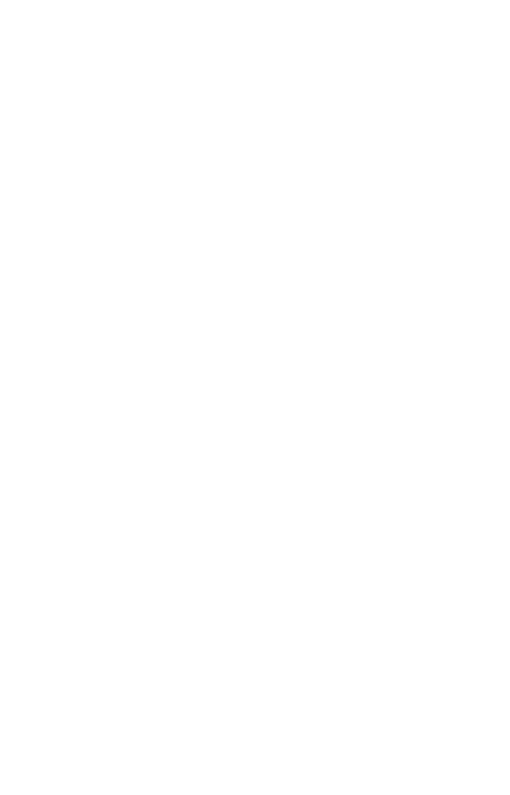
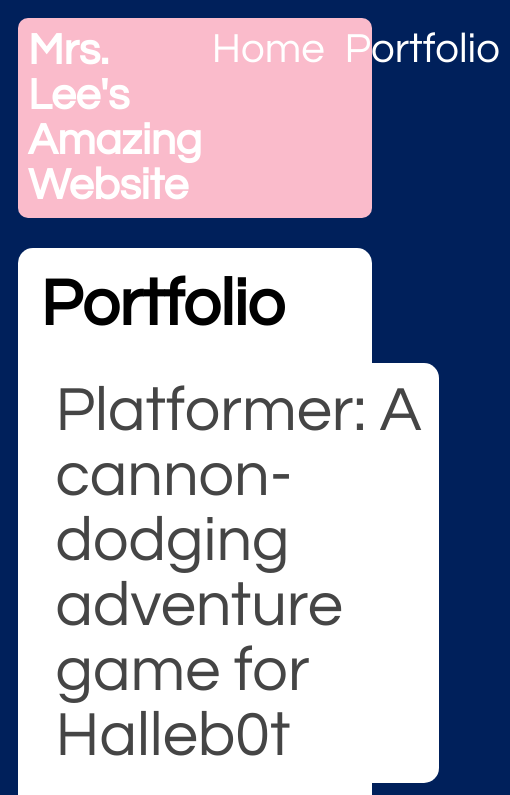
Before and after one commit to jaimejolee/mrslees25.github.io, a plain HTML site: page portfolio.html in a window 390 px wide. Shown: the top 795 px of the page, 510 px wide, since content can reach past the window. Drawn offline with Linux system fonts and the light colour scheme.

Commit message:
portfolio css and html

```diff
--- a/index.html
+++ b/index.html
@@ -3,6 +3,7 @@
   <head>
     <title>Mrs. Lee's S25 Class</title>
     <link rel="stylesheet" href="style.css" />
+    <link rel="icon" type="image/x-icon" href="fav2.jpg">
   </head>
 
   <body>
--- a/portfolio.html
+++ b/portfolio.html
@@ -0,0 +1,41 @@
+<!DOCTYPE html>
+<html>
+  <head>
+    <title>Mrs. Lee's S25 Class</title>
+    <link rel="stylesheet" href="style.css" />
+  </head>
+
+  <body>
+    <!-- All content goes here -->
+    <div id="all-contents">
+        <nav>
+            <h1>Mrs. Lee's Amazing Website</h1>
+            <ul id="nav-ul">
+                <li class="nav-li">
+                  <a href="index.html">Home</a>
+                </li>
+                <li class="nav-li">
+                  <a href="portfolio.html">Portfolio</a>
+                </li>
+              </ul>
+        </nav>
+
+        <main>
+            <div class="content">
+                <h1>Portfolio</h1>
+                <ul id="portfolio">
+                    <li>
+                        <a href="fsd-projects/platformer/">Platformer: A cannon-dodging adventure game for Halleb0t</a>
+                      </li>
+                      <li>
+                        <a href="fsd-projects/bouncing-box/">Bouncing Box: A fun introduction to web game development</a>
+                      </li>
+                      <li>
+                        <a href="fsd-projects/circularity/">Circularity: A poetic motion experiment with circles</a>
+                      </li>
+                </ul>
+              </div>
+        </main>
+    </div>
+  </body>
+</html>
--- a/style.css
+++ b/style.css
@@ -17,6 +17,7 @@
     display: flex;
     padding: 10px;
     margin-bottom: 20px;
+    border-radius: 10px;
 }
 
 h1 {
@@ -49,6 +50,7 @@
     background: white;
     display: flex;
     margin-top: 20px;
+    border-radius: 10px;
 }
 
 .sidebar {
@@ -67,11 +69,89 @@
 
 /* interests section styles */
 #interests {
-    border: 4px silver ridge;
+    border: 4px #00205b;
     padding: 8px;
     margin-top: 20px;
+    border-radius: 10px;
+    border-style: dotted;
 }
 
 h2, h3 {
     margin: 0px;
 }
+
+/* Portfolio styles */
+.content h1 {
+    color: black;
+  }
+
+  #portfolio {
+    list-style-type: none;
+    padding-left: 0;
+  }
+
+  #portfolio li {
+    background: #fff;
+    padding: 10px;
+    border-radius: 10px;
+    margin-bottom: 10px;
+  }
+
+  #portfolio li:hover {
+    background: #eee;
+  }
+
+  #portfolio a {
+    text-decoration: none;
+    color: #454545;
+  }
+
+  /* responsive web design */
+@media screen and (min-width: 120px) and (max-width: 1080px) {
+    main {
+      height: 100ch;
+      zoom: 1.5;
+      display: grid;
+    }
+
+    h1 {
+      font-size: 44px;
+    }
+
+    h2 {
+      font-size: 42px;
+    }
+
+    h3 {
+      font-size: 36px;
+    }
+
+    #all-contents {
+      height: 100ch;
+      margin: none;
+    }
+
+    a {
+      font-size: 42px;
+    }
+
+    .sidebar {
+      margin-right: 0px;
+      justify-content: center;
+      align-items: center;
+    }
+
+    .sidebar-img {
+      width: 100%;
+    }
+
+    p,
+    li {
+      font-size: 24px;
+    }
+
+    .content {
+      align-content: center;
+      justify-content: center;
+    }
+  }
```
Also changed, not shown: dganchor.png (added), fav2.jpg (added).
